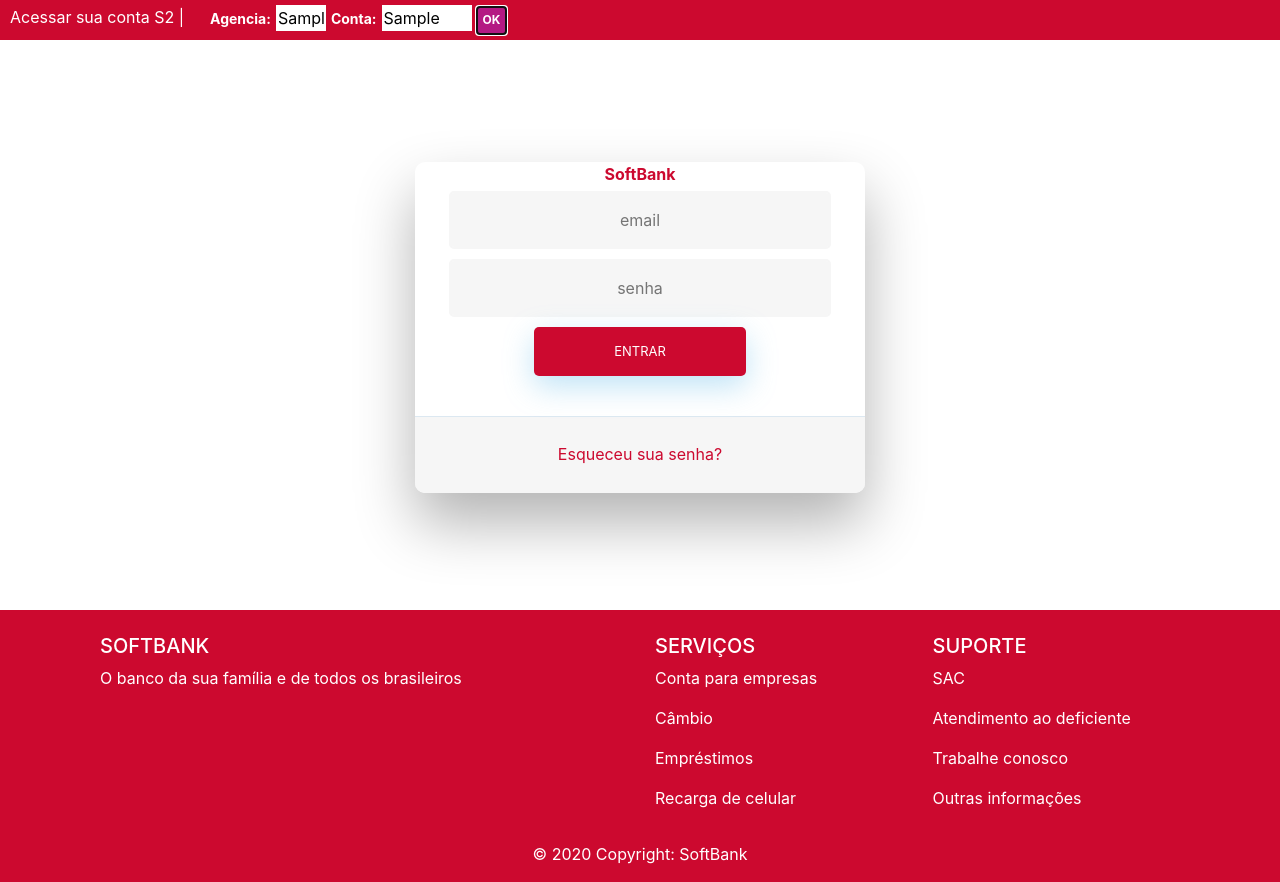
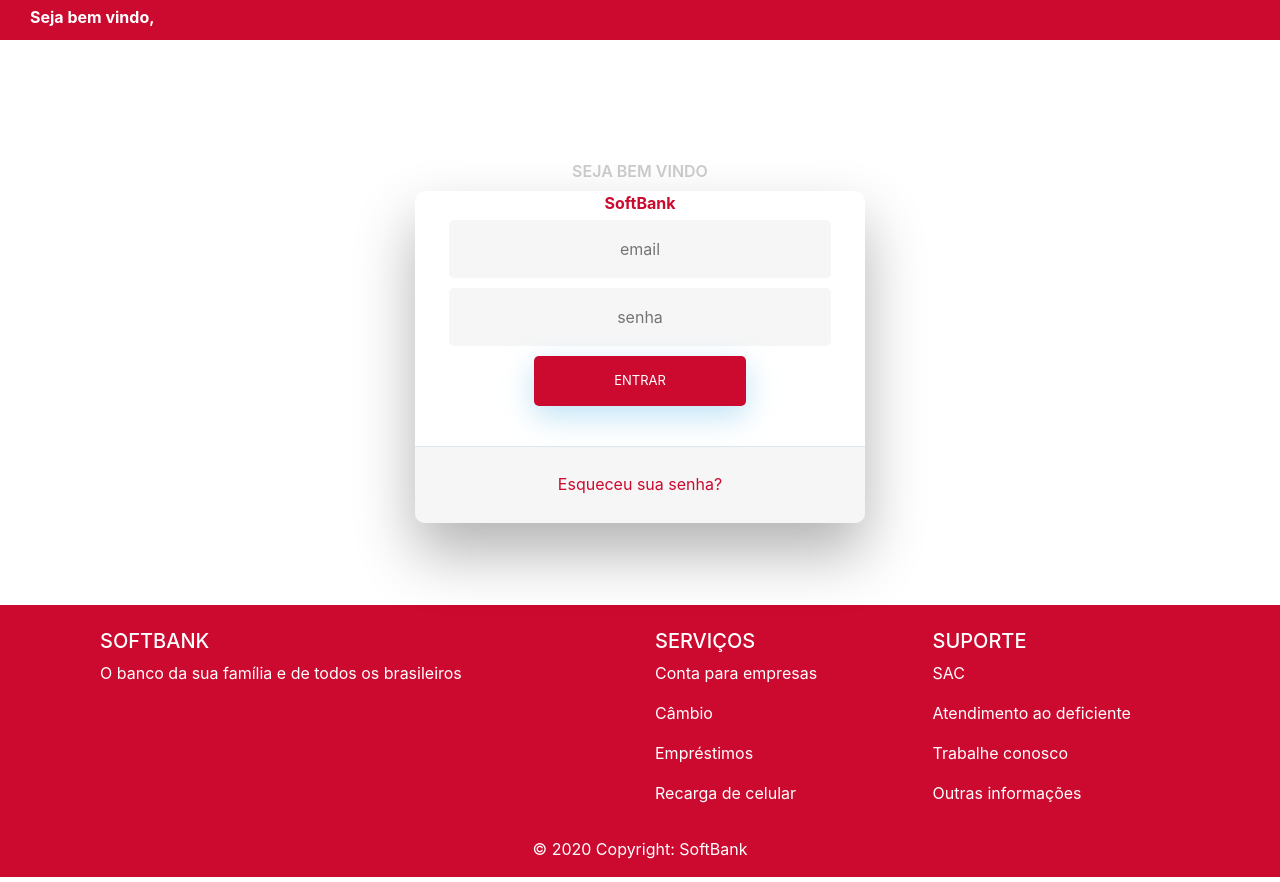
Before and after one commit to Diegolaquino/SoftBank, an Angular app in the folder softbank-client/: page /login in a window 1280 px wide. Both pictures are taken after typing "Sample", "Sample" into the empty fields and a click on the button "OK". Built offline with nearby package versions, Linux system fonts and the light colour scheme; no server answers.

Commit message:
incluído o nome ao preencher as informações da conta

```diff
--- a/softbank-client/src/app/header/header.component.css
+++ b/softbank-client/src/app/header/header.component.css
@@ -4,6 +4,13 @@
     width: 100%;
     min-width: 735px;
     padding-top: 5px;
+}
+
+.welcome{
+    text-align: center;
+    color: white;
+    font-weight: bold;
+    margin-left: 30px;
 }
 
 #form-login{
--- a/softbank-client/src/app/header/header.component.html
+++ b/softbank-client/src/app/header/header.component.html
@@ -1,6 +1,6 @@
 <div class="area-login">
     <div>
-
+        <span [hidden]="!submitted" class="welcome">Seja bem vindo, {{ customer }}</span>
         <form id="form-login" (ngSubmit)="onSubmit()" [hidden]="submitted">
             <p>Acessar sua conta <span>S2</span> | </p>
 
--- a/softbank-client/src/app/header/header.component.ts
+++ b/softbank-client/src/app/header/header.component.ts
@@ -1,7 +1,7 @@
 import { Component, OnInit } from '@angular/core';
 import { UserService } from '../services/user.service';
 import { AccountDiscovery } from '../Models/accountDiscovery.model';
-import { Router } from '@angular/router';
+import { Router, ActivatedRoute } from '@angular/router';
 
 @Component({
   selector: 'app-header',
@@ -12,6 +12,7 @@ export class HeaderComponent implements OnInit {
 
   account: AccountDiscovery = new AccountDiscovery();
   submitted = false;
+  customer = "";
 
   constructor(private userService: UserService, private router: Router) { }
 
@@ -19,9 +20,15 @@ export class HeaderComponent implements OnInit {
   }
 
   onSubmit(){
-    let t = this.userService.getAccountInformation(this.account).subscribe(
-      console.log
+
+    this.userService.getAccountInformation(this.account).subscribe(
+      data => {
+        this.customer = data['customer'];
+      }
     );
+    this.router.navigate(['/login']);
+    this.submitted = true;
+
 
   }
 
--- a/softbank-client/src/app/login/login.component.html
+++ b/softbank-client/src/app/login/login.component.html
@@ -1,4 +1,5 @@
 <div class="wrapper fadeInDown">
+  <h2 class="text-center">Seja bem vindo </h2>
   <div id="formContent">
     <!-- Tabs Titles -->
 
--- a/softbank-client/src/app/login/login.component.ts
+++ b/softbank-client/src/app/login/login.component.ts
@@ -1,6 +1,7 @@
 import { Component, OnInit } from '@angular/core';
 import { UserService } from '../services/user.service';
 import { AccountLogin } from '../Models/accountLogin.model';
+import { Router, ActivatedRoute } from '@angular/router';
 
 @Component({
   selector: 'app-login',
@@ -10,17 +11,26 @@ import { AccountLogin } from '../Models/accountLogin.model';
 export class LoginComponent implements OnInit {
 
   accountLogin: AccountLogin = new AccountLogin();
+  customer: string;
 
-  constructor(private userService: UserService) { }
+  constructor(private userService: UserService, private router: Router,  private routerr: ActivatedRoute) {
+
+    let questoesParam = this.routerr
+    .queryParamMap
+    .map(params => params.get('customer') || 'None');
+
+    console.log(questoesParam);
+  }
 
   ngOnInit() {
+
   }
 
   onSubmit(){
     this.accountLogin.role = "Admin";
-    console.log(this.accountLogin);
+
     this.userService.authenticateUser(this.accountLogin).subscribe(
-      console.log
+      data => console.log(data)
     );
   }
 
```
Also changed, not shown: 8 other files (tests, documents, lock files or other folders).
